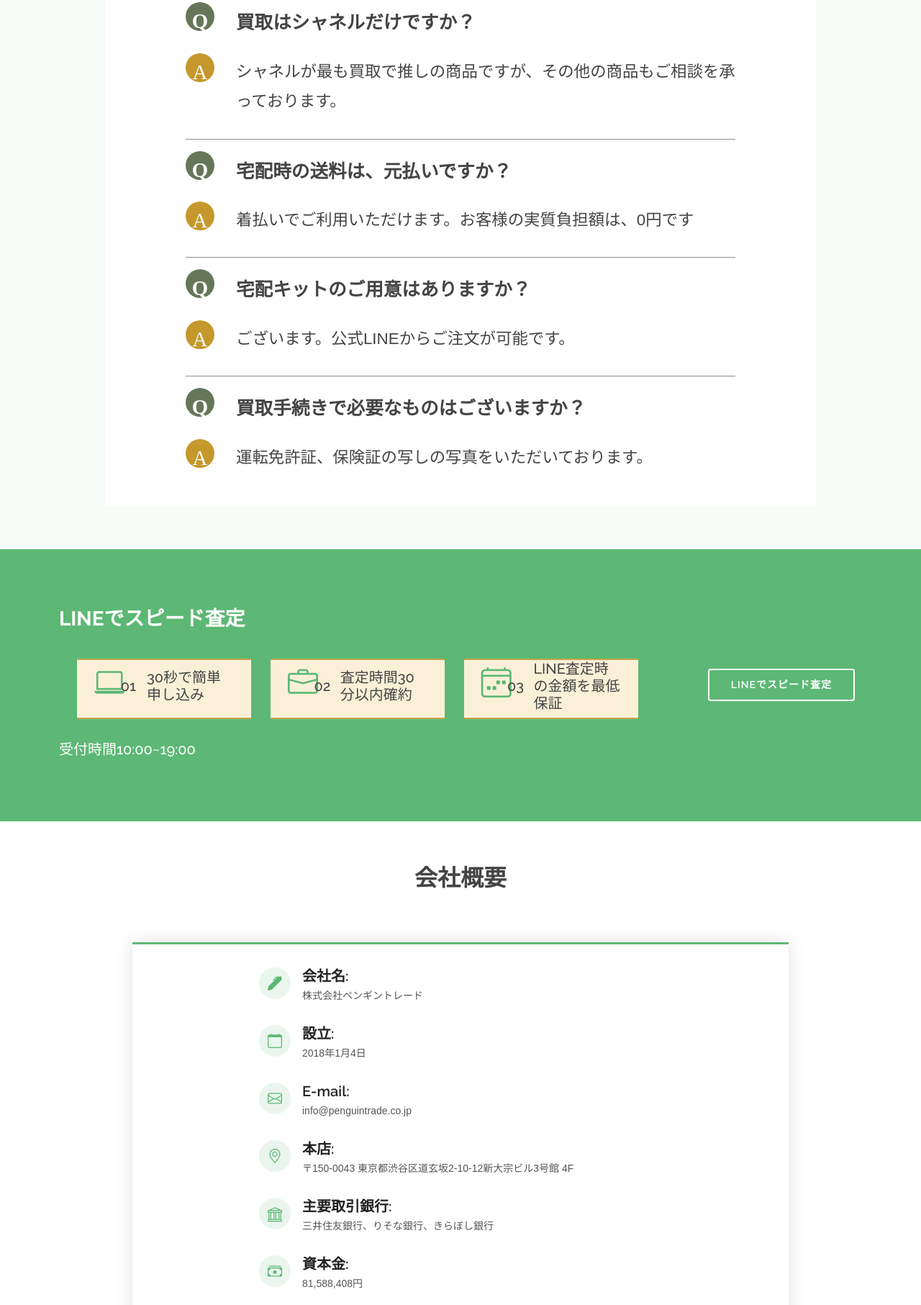
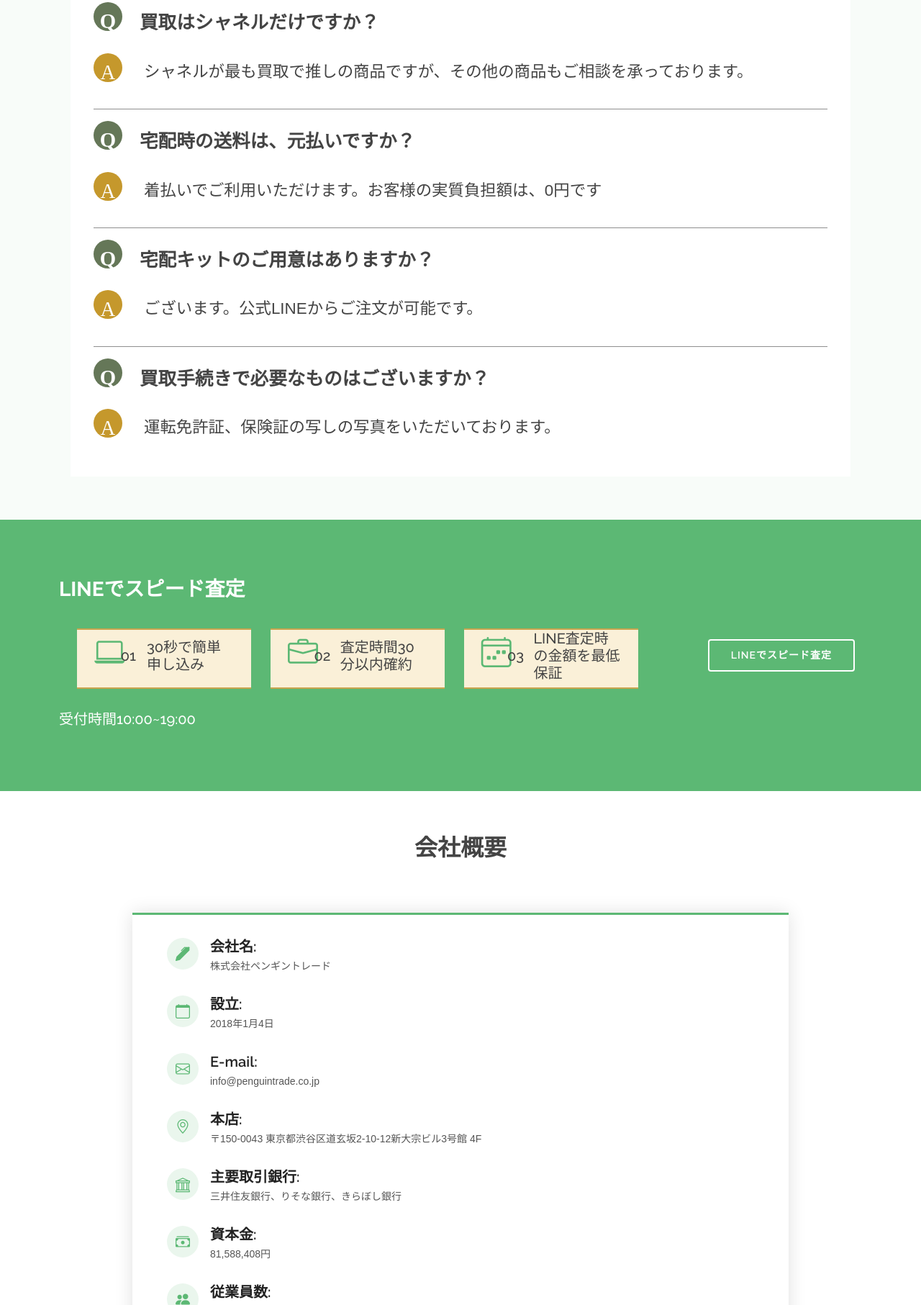
Before and after one commit to smilefox-lab/Brand_Goods_Purchase, a plain HTML site: page index.html in a window 1280 px wide. Shown: the part 7957-9770 px from the top of the page at 72% size. Drawn offline with Linux system fonts and the light colour scheme.

Commit message:
complete_project

```diff
--- a/assets/css/style.css
+++ b/assets/css/style.css
@@ -1127,7 +1127,7 @@ section {
 .contact .info {
   border-top: 3px solid #5cb874;
   border-bottom: 3px solid #5cb874;
-  padding: 30px;
+  /* padding: 30px; */
   background: #fff;
   width: 100%;
   box-shadow: 0 0 24px 0 rgba(0, 0, 0, 0.12);
@@ -1162,10 +1162,6 @@ section {
   color: #555555;
 }
 
-.contact .info .social-links {
-  padding-left: 60px;
-}
-
 .contact .info .social-links a {
   font-size: 18px;
   display: inline-block;
@@ -1577,14 +1573,14 @@ section {
 }
 
 .faq {
-  margin: 0 4rem;
-  padding: 1rem 3rem;
+  margin: 0 1rem;
+  padding: 1rem 1rem;
   background: #fff;
   box-sizing: border-box;
 }
 
 .faq_item {
-  margin: 1rem 4rem;
+  margin: 1rem 1rem;
   font-size: 1.4rem;
   line-height: 1.85;
   font-weight: 400;
@@ -1592,7 +1588,7 @@ section {
 }
 
 .faq_item1 {
-  margin: 1rem 4rem;
+  margin: 1rem 1rem;
   font-size: 1.4rem;
   line-height: 1.85;
   font-weight: 400;
@@ -1608,6 +1604,7 @@ section {
 
 .faq__item-q {
   font-weight: 700;
+  padding-left: 4rem;
 }
 
 .faq__item-q, .faq__item-a {
@@ -1630,8 +1627,6 @@ section {
   position: absolute;
   top: 0;
   left: 0;
-  display: -webkit-box;
-  display: -ms-flexbox;
   display: flex;
   -webkit-box-align: start;
   -ms-flex-align: start;
@@ -1663,15 +1658,15 @@ section {
 }
 
 .info {
-  padding: 0rem 5rem !important;
+  padding: 0rem 1rem !important;
   padding-top: 2rem !important;
   width: 80% !important;
 
 }
 
 .contact_item {
-  padding: 0rem 2rem !important;
-  margin: 0 4rem !important;
+  padding: 0rem 1rem !important;
+  margin: 0 1rem !important;
 }
 
 @media (min-width: 768px) {
--- a/index.html
+++ b/index.html
@@ -705,7 +705,7 @@
 
         <div class="row" style="
         display: flex;
-        justify-content: center;">
+        justify-content: center; margin-bottom: 3rem;">
 
           <div class=" info">
             <div class="contact_item">
```
